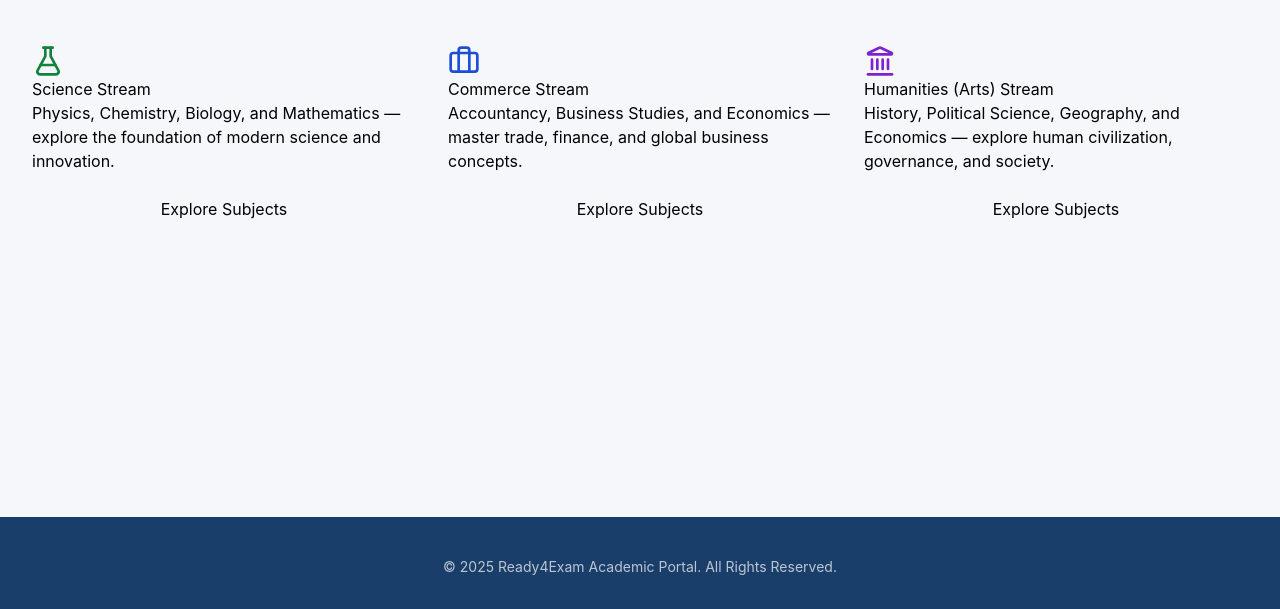
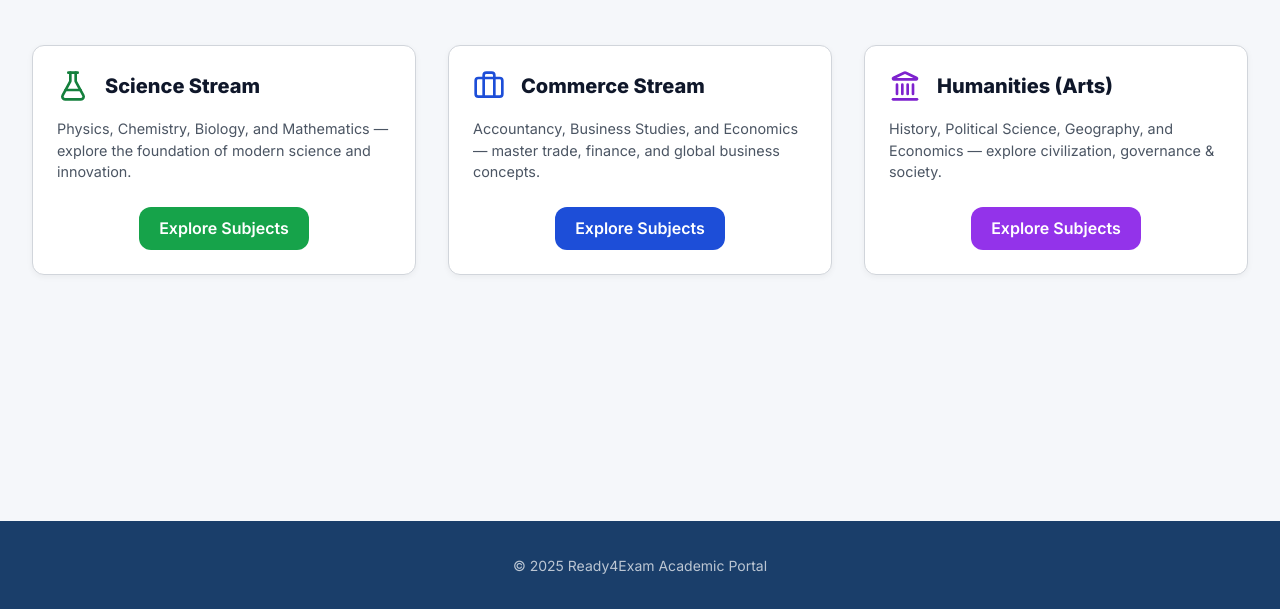
Before and after one commit to ready4exam/ready4exam-11, a plain HTML site: page index.html in a window 1280 px wide. Shown: the part 191-800 px from the top of the page. Drawn offline with nearby package versions, Linux system fonts and the light colour scheme.

Commit message:
Update index.html

```diff
--- a/index.html
+++ b/index.html
@@ -5,6 +5,9 @@
 <meta name="viewport" content="width=device-width, initial-scale=1, maximum-scale=1, user-scalable=no">
 
 <title>CBSE Class 11 Streams — Ready4Exam</title>
+
+<!-- Google Fonts (Correct Placement) -->
+<link href="https://fonts.googleapis.com/css2?family=Inter:wght@400;600;700;800&family=Merriweather:wght@400;700&display=swap" rel="stylesheet">
 
 <!-- Tailwind CSS -->
 <script src="https://cdn.tailwindcss.com"></script>
@@ -31,43 +34,32 @@
 <script src="https://unpkg.com/lucide@latest"></script>
 
 <style>
-
-    html, body {
-  height: 100%;
-  width: 100%;
-  margin: 0;
-  padding: 0;
+html,body{
+  height:100%; width:100%; margin:0; padding:0;
+  background:#f5f7fa; font-family:'Inter',sans-serif;
 }
 
-    @import url('https://fonts.googleapis.com/css2?family=Inter:wght@400;600;700;800&family=Merriweather:wght@400;700&display=swap');
-    body { font-family: 'Inter', sans-serif; background-color: #f5f7fa; }
-
-    .subject-card {
-      @apply block p-6 rounded-xl bg-white border border-gray-200 shadow-lg transition-all duration-300 relative overflow-hidden;
+/* Card Styling (No @apply — pure CSS for CDN compatibility) */
+.subject-card{
+  padding:1.5rem;border-radius:12px;background:#fff;
+  border:1px solid #d1d5db;box-shadow:0 2px 6px rgba(0,0,0,.05);
+  transition:.3s;display:block;cursor:pointer;overflow:hidden;
 }
-    .subject-card:hover {
-      transform: translateY(-5px);
-      @apply shadow-2xl border-cbse-blue/50;
+.subject-card:hover{
+  transform:translateY(-5px);
+  border-color:#1a3e6a;box-shadow:0 6px 18px rgba(0,0,0,.1);
 }
-    .card-header {
-      @apply flex items-center space-x-4 mb-4;
-    }
-    .card-title {
-      @apply text-xl font-extrabold text-heading;
-    }
-    .card-description {
-      @apply text-gray-600 text-sm;
-    }
-    .card-button {
-      @apply px-4 py-2 text-sm font-semibold rounded-lg transition-colors duration-200;
-    }
-    .science { @apply bg-green-600 hover:bg-green-700 text-white; }
-    .commerce { @apply bg-blue-600 hover:bg-blue-700 text-white; }
-    .arts { @apply bg-purple-600 hover:bg-purple-700 text-white; }
+.card-header{display:flex;align-items:center;gap:1rem;margin-bottom:1rem;}
+.card-title{font-size:1.25rem;font-weight:800;color:#0f172a;}
+.card-description{font-size:.9rem;color:#4b5563;}
+.card-button{padding:.6rem 1.25rem;font-weight:600;border-radius:.75rem;}
+.science{background:#16a34a;color:white;} .science:hover{background:#15803d;}
+.commerce{background:#1d4ed8;color:white;} .commerce:hover{background:#1e40af;}
+.arts{background:#9333ea;color:white;} .arts:hover{background:#7e22ce;}
 </style>
 </head>
 
-<body class="bg-cbse-light min-h-screen w-full flex flex-col">
+<body class="min-h-screen w-full flex flex-col">
 
 <!-- Header -->
 <header class="bg-cbse-blue shadow-lg">
@@ -88,7 +80,7 @@
   <!-- Stream Cards -->
   <div id="stream-section" class="grid grid-cols-1 md:grid-cols-3 gap-8">
 
-      <div onclick="showSubjects('Science')" class="subject-card cursor-pointer">
+    <div onclick="showSubjects('Science')" class="subject-card">
       <div class="card-header">
         <i data-lucide="flask-conical" class="text-green-700 h-8 w-8"></i>
         <h3 class="card-title">Science Stream</h3>
@@ -101,7 +93,7 @@
       </div>
     </div>
 
-      <div onclick="showSubjects('Commerce')" class="subject-card cursor-pointer">
+    <div onclick="showSubjects('Commerce')" class="subject-card">
       <div class="card-header">
         <i data-lucide="briefcase" class="text-blue-700 h-8 w-8"></i>
         <h3 class="card-title">Commerce Stream</h3>
@@ -114,13 +106,13 @@
       </div>
     </div>
 
-      <div onclick="showSubjects('Humanities')" class="subject-card cursor-pointer">
+    <div onclick="showSubjects('Humanities')" class="subject-card">
       <div class="card-header">
         <i data-lucide="landmark" class="text-purple-700 h-8 w-8"></i>
-          <h3 class="card-title">Humanities (Arts) Stream</h3>
+        <h3 class="card-title">Humanities (Arts)</h3>
       </div>
       <p class="card-description">
-          History, Political Science, Geography, and Economics — explore human civilization, governance, and society.
+        History, Political Science, Geography, and Economics — explore civilization, governance & society.
       </p>
       <div class="mt-6 text-center">
         <button class="card-button arts">Explore Subjects</button>
@@ -129,7 +121,7 @@
 
   </div>
 
-    <!-- Subjects Section (hidden by default) -->
+  <!-- Subject Section -->
   <div id="subject-section" class="hidden">
     <button onclick="backToStreams()" class="mb-6 px-4 py-2 bg-cbse-blue text-white rounded-lg hover:bg-blue-800">
       ← Back to Streams
@@ -141,56 +133,46 @@
 </main>
 
 <!-- Footer -->
-  <footer class="bg-cbse-blue mt-16 py-8">
-    <div class="max-w-7xl mx-auto px-4 sm:px-6 lg:px-8 text-center text-white">
-      <small class="text-sm opacity-70 block mt-2">© 2025 Ready4Exam Academic Portal. All Rights Reserved.</small>
-    </div>
+<footer class="bg-cbse-blue mt-16 py-8 text-center text-white">
+  <small class="text-sm opacity-70">© 2025 Ready4Exam Academic Portal</small>
 </footer>
 
-  <!-- JS Logic -->
+<!-- Logic -->
 <script type="module">
 import { curriculum } from "./js/curriculum.js";
 
-    const streamSection = document.getElementById("stream-section");
-    const subjectSection = document.getElementById("subject-section");
-    const subjectGrid = document.getElementById("subject-grid");
-    const streamTitle = document.getElementById("selected-stream-title");
+const streamSection=document.getElementById("stream-section");
+const subjectSection=document.getElementById("subject-section");
+const subjectGrid=document.getElementById("subject-grid");
+const streamTitle=document.getElementById("selected-stream-title");
 
-    // Show subjects based on selected stream
-    window.showSubjects = function(stream) {
+window.showSubjects=function(stream){
   streamSection.classList.add("hidden");
   subjectSection.classList.remove("hidden");
-      streamTitle.textContent = `${stream} Stream — Subjects`;
+  streamTitle.textContent=`${stream} Stream — Subjects`;
 
-      const subjects = Object.keys(curriculum);
-      subjectGrid.innerHTML = "";
-
-      const filteredSubjects = subjects.filter(subj => {
-        const subjData = curriculum[subj];
-        for (const book in subjData) {
-          const chapters = subjData[book];
-          if (Array.isArray(chapters) && chapters.some(ch => ch.section.includes(stream))) {
-            return true;
-          }
-        }
-        return false;
+  subjectGrid.innerHTML="";
+  const subjects=Object.keys(curriculum).filter(subj=>{
+    return Object.values(curriculum[subj]).some(chapters=>
+      Array.isArray(chapters) && chapters.some(ch=> ch.section && ch.section.includes(stream))
+    );
   });
 
-      if (filteredSubjects.length === 0) {
-        subjectGrid.innerHTML = `<p class='text-gray-600 text-center col-span-3'>No subjects found for ${stream}.</p>`;
+  if(subjects.length===0){
+    subjectGrid.innerHTML=`<p class='text-gray-600 text-center col-span-3'>No subjects found for ${stream}.</p>`;
     return;
   }
 
-      filteredSubjects.forEach(subj => {
-        const card = document.createElement("a");
-        card.href = `chapter-selection.html?subject=${encodeURIComponent(subj)}`;
-        card.className = "subject-card";
-        card.innerHTML = `
+  subjects.forEach(subj=>{
+    const card=document.createElement("a");
+    card.href=`chapter-selection.html?subject=${encodeURIComponent(subj)}`;
+    card.className="subject-card";
+    card.innerHTML=`
       <div class="card-header">
         <i data-lucide="book-open" class="text-cbse-blue h-8 w-8"></i>
         <h3 class="card-title">${subj}</h3>
       </div>
-          <p class="card-description">Explore all books and chapters for ${subj}.</p>
+      <p class="card-description">Explore all books & chapters for ${subj}.</p>
       <div class="mt-6 text-center">
         <button class="card-button bg-cbse-blue hover:bg-blue-800 text-white">View Chapters</button>
       </div>
@@ -201,14 +183,13 @@
   lucide.createIcons();
 };
 
-    // Back to stream view
-    window.backToStreams = function() {
+window.backToStreams=function(){
   subjectSection.classList.add("hidden");
   streamSection.classList.remove("hidden");
 };
 
-    // Initialize Lucide
 lucide.createIcons();
 </script>
+
 </body>
 </html>
```
Lines whose indentation alone changed are shown as unchanged.
